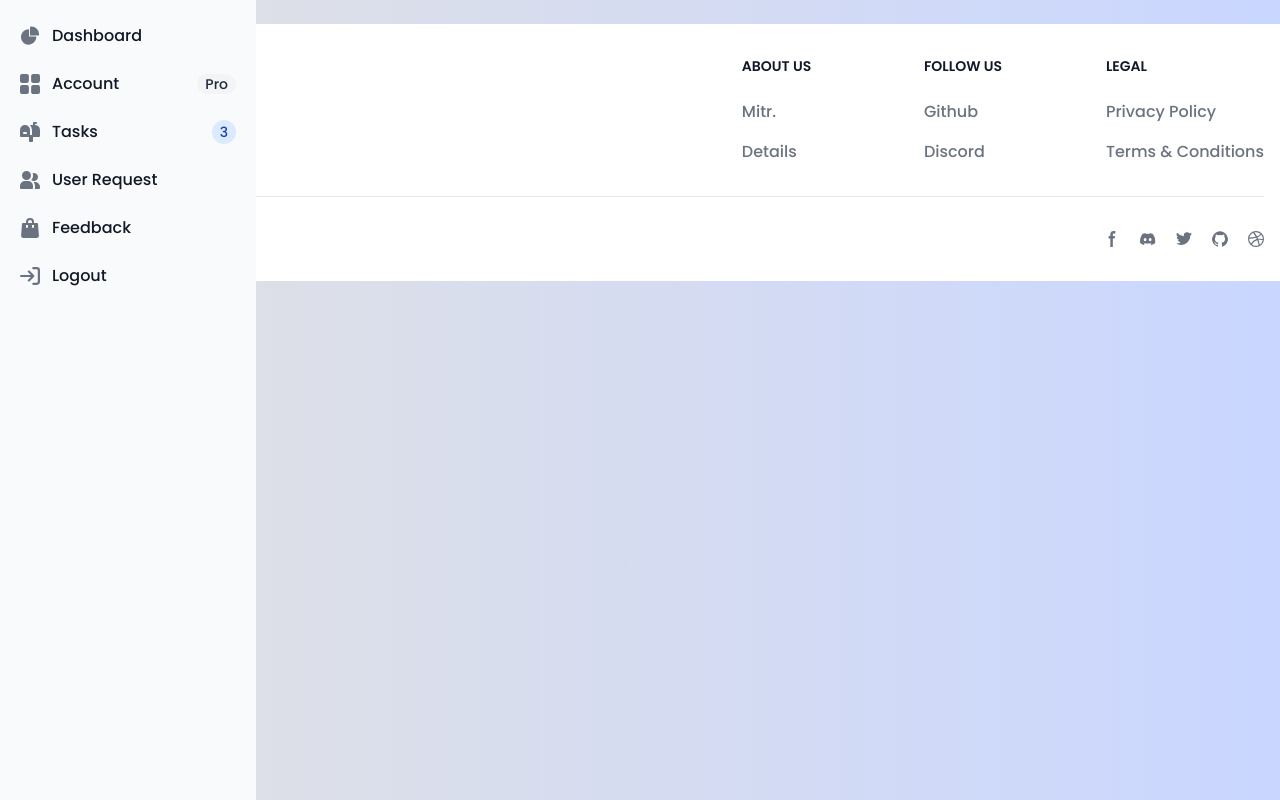
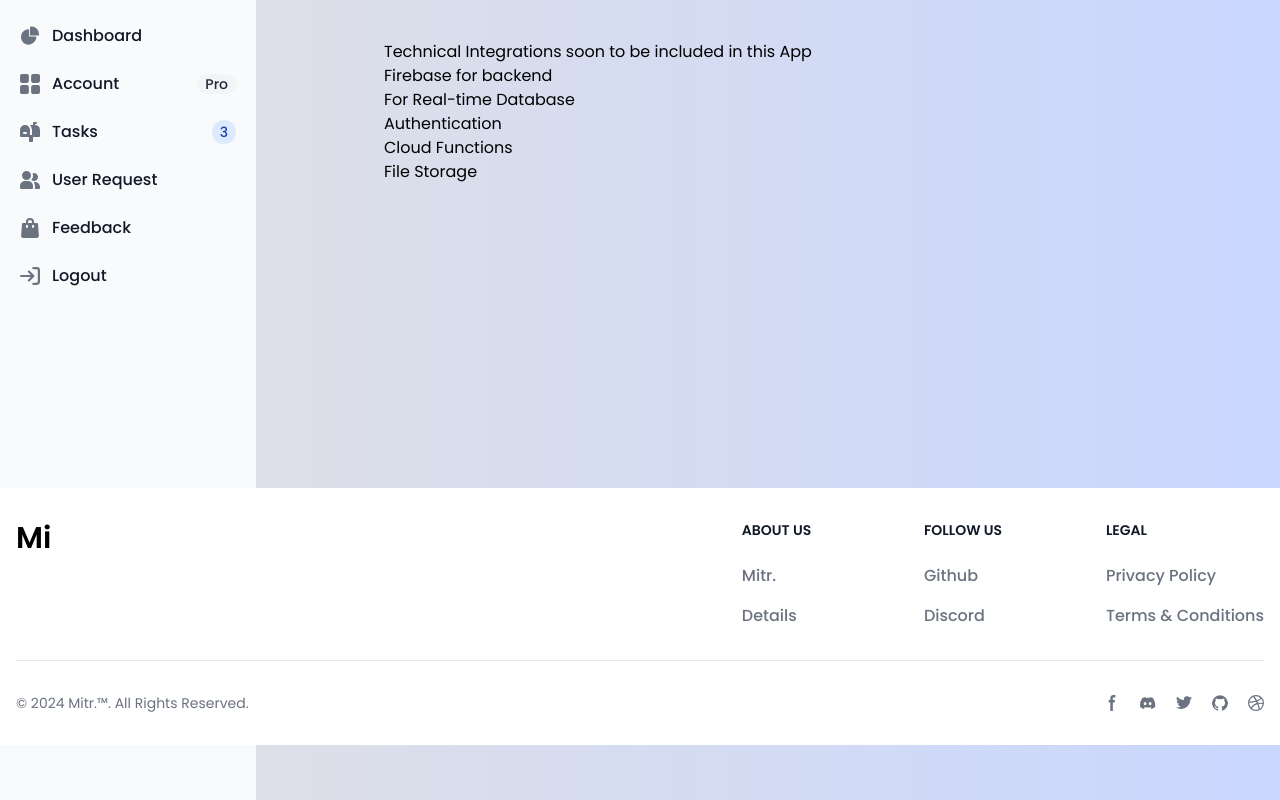
Before and after one commit to piyushbaibhav/Mitr, a React (Vite) app: page /portal in a window 1280 px wide. Built offline with nearby package versions, Linux system fonts and the light colour scheme.

Commit message:
Portal update

```diff
--- a/src/pages/Portal.jsx
+++ b/src/pages/Portal.jsx
@@ -4,8 +4,19 @@ import Hamburger from '../components/Hamburger'
 export default function Portal() {
   return (
     <>
-    <div>Portal</div>
-    <Hamburger/>
+    <div className='flex'>
+      <div className='ml-96 mt-10 pb-4 mb-72'>Technical Integrations soon to be included in this App <br/>
+      Firebase for backend <br/>
+       For Real-time Database <br/>
+       Authentication <br/>
+       Cloud Functions <br/>
+       File Storage <br/>
+
+      </div>
+      <div className="relative -z-10"><Hamburger/></div>
+
+    </div>
+
     </>
   )
 }
```
